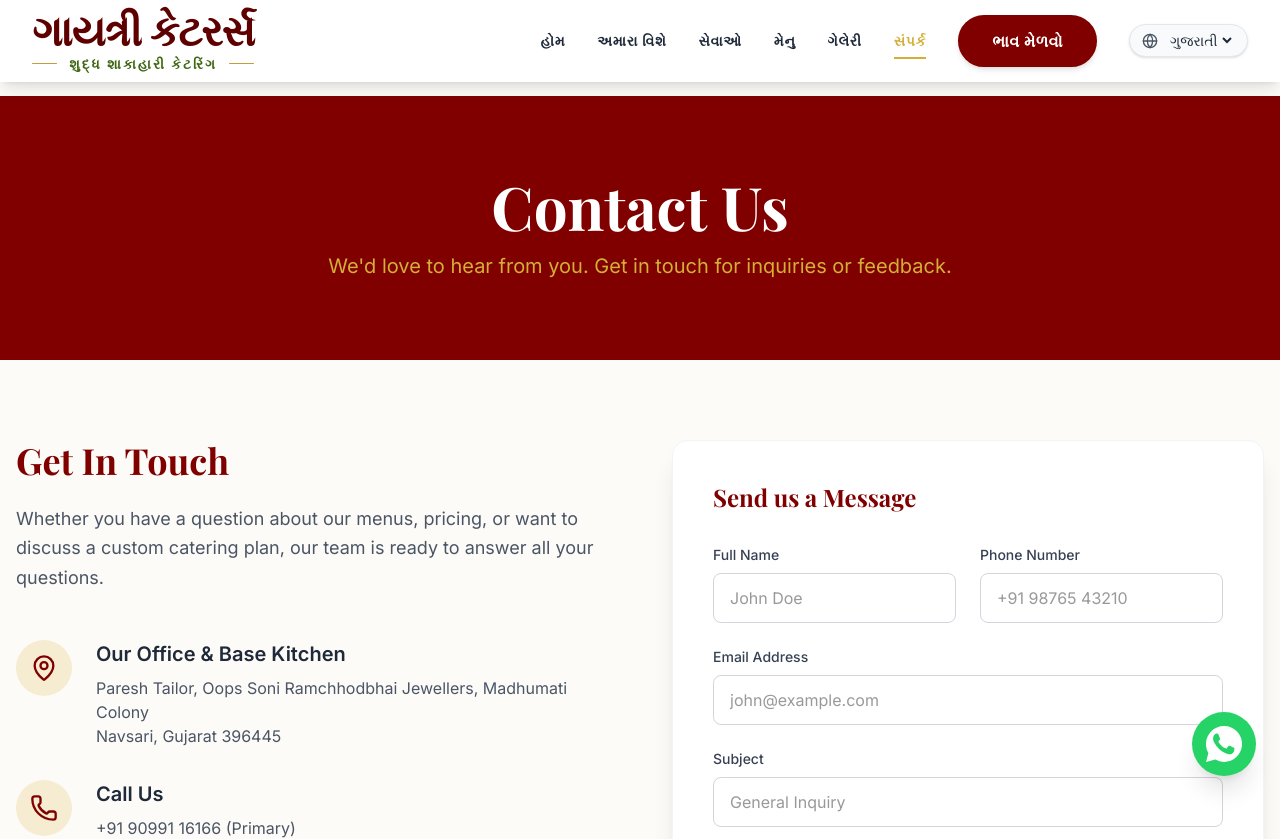
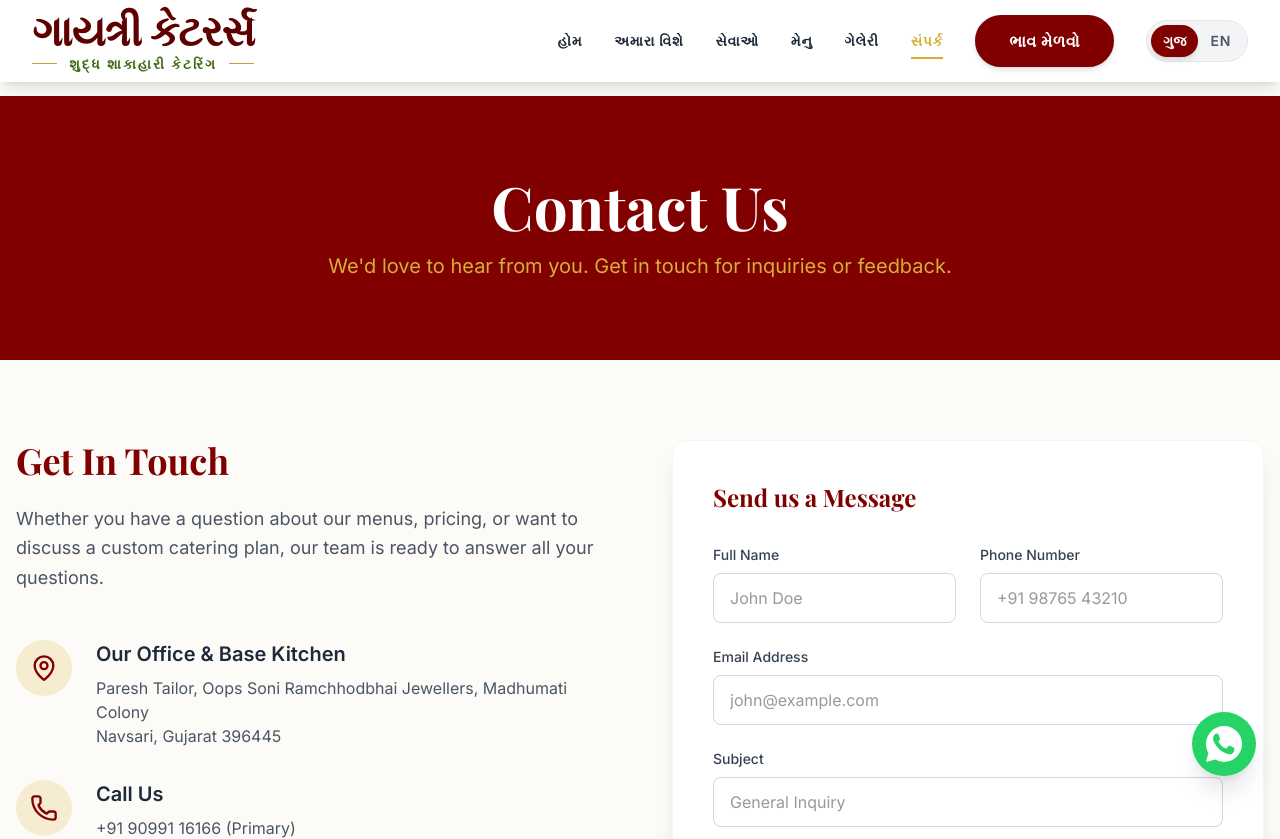
Before and after one commit to AbhishekTopiwala/GC, a React (Vite) app: page /contact in a window 1280 px wide. Shown: the top 839 px of the page. Built offline with nearby package versions, Linux system fonts and the light colour scheme; a web font is replaced by a local one.

Commit message:
style: redesign language switcher as styled pill toggle

```diff
--- a/src/components/Navbar.tsx
+++ b/src/components/Navbar.tsx
@@ -1,6 +1,6 @@
-import { useState, useEffect, ChangeEvent } from "react";
+import { useState, useEffect } from "react";
 import { Link, useLocation } from "react-router-dom";
-import { Menu, X, Phone, MessageCircle, Globe } from "lucide-react";
+import { Menu, X, Phone, MessageCircle } from "lucide-react";
 import { cn } from "../lib/utils";
 import { motion, AnimatePresence } from "framer-motion";
 import Logo from "./Logo";
@@ -21,8 +21,40 @@ export default function Navbar() {
   const location = useLocation();
   const { t, i18n } = useTranslation();
 
-  const handleLanguageChange = (e: ChangeEvent<HTMLSelectElement>) => {
-    i18n.changeLanguage(e.target.value);
+  const currentLang = i18n.language.substring(0, 2);
+
+  const LanguageToggle = ({ isMobile = false }) => {
+    const isDarkBg = hasBackground || (isMobile && isMobileMenuOpen);
+
+    return (
+      <div className={cn(
+        "flex items-center p-1 rounded-full border transition-colors cursor-pointer",
+        isDarkBg ? "bg-gray-100 border-gray-200" : "bg-white/10 border-white/20 backdrop-blur-md"
+      )}>
+        <button
+          onClick={() => i18n.changeLanguage('gu')}
+          className={cn(
+            "px-3 py-1 md:py-1.5 text-xs md:text-sm font-bold rounded-full transition-all duration-300",
+            currentLang === 'gu'
+              ? isDarkBg ? "bg-maroon text-white shadow-md" : "bg-gold text-maroon-dark shadow-md"
+              : isDarkBg ? "text-gray-600 hover:text-maroon" : "text-white/80 hover:text-white"
+          )}
+        >
+          ગુજ
+        </button>
+        <button
+          onClick={() => i18n.changeLanguage('en')}
+          className={cn(
+            "px-3 py-1 md:py-1.5 text-xs md:text-sm font-bold rounded-full transition-all duration-300 uppercase tracking-wider",
+            currentLang === 'en'
+              ? isDarkBg ? "bg-maroon text-white shadow-md" : "bg-gold text-maroon-dark shadow-md"
+              : isDarkBg ? "text-gray-600 hover:text-maroon" : "text-white/80 hover:text-white"
+          )}
+        >
+          EN
+        </button>
+      </div>
+    );
   };
 
   useEffect(() => {
@@ -139,38 +171,12 @@ export default function Navbar() {
               </Link>
 
               {/* Language Switcher Desktop */}
-              <div className={cn(
-                "flex items-center gap-2 px-3 py-1.5 rounded-full border border-gray-200 shadow-sm transition-colors",
-                hasBackground ? "bg-gray-50 text-gray-800" : "bg-white/10 text-white border-white/20 backdrop-blur-sm"
-              )}>
-                <Globe size={16} className={hasBackground ? "text-gray-600" : "text-white/80"} />
-                <select
-                  value={i18n.language.substring(0, 2)}
-                  onChange={handleLanguageChange}
-                  className="bg-transparent font-medium text-sm focus:outline-none cursor-pointer"
-                >
-                  <option value="gu" className="text-black">ગુજરાતી</option>
-                  <option value="en" className="text-black">English</option>
-                </select>
-              </div>
+              <LanguageToggle />
             </nav>
 
             {/* Mobile Menu Toggle & Language Switcher */}
-            <div className="flex items-center gap-2 lg:hidden z-50">
-              <div className={cn(
-                "flex items-center gap-1 px-2 py-1 rounded-full border",
-                hasBackground || isMobileMenuOpen ? "bg-gray-50 border-gray-200 text-gray-800" : "bg-white/10 text-white border-white/20"
-              )}>
-                <Globe size={14} />
-                <select
-                  value={i18n.language.substring(0, 2)}
-                  onChange={handleLanguageChange}
-                  className="bg-transparent font-medium text-xs focus:outline-none cursor-pointer"
-                >
-                  <option value="gu" className="text-black">GU</option>
-                  <option value="en" className="text-black">EN</option>
-                </select>
-              </div>
+            <div className="flex items-center gap-3 lg:hidden z-50">
+              <LanguageToggle isMobile={true} />
               <button
                 className={cn(
                   "p-2 rounded-lg transition-colors",
```
